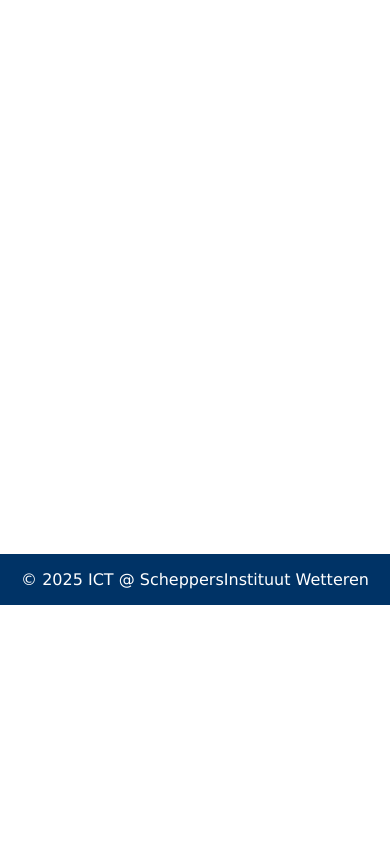
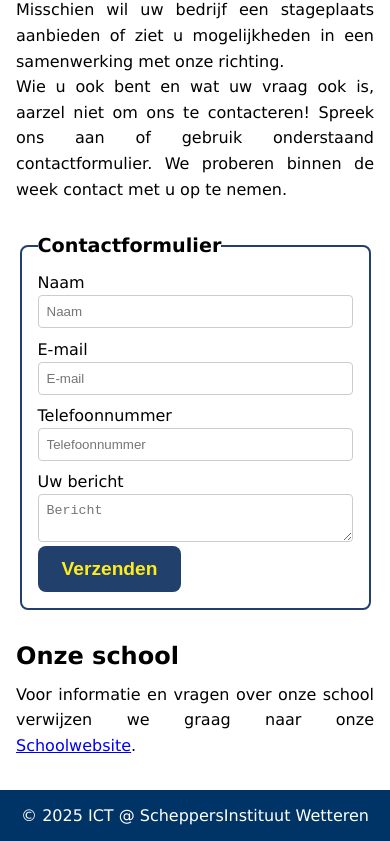
Before and after one commit to icstem/siwict, a plain HTML site: page docs/contact.html in a window 390 px wide. Shown: the part 239-1080 px from the top of the page. Before the commit the page ends 844 px from the top, so only its background shows below. Drawn offline with Linux system fonts and the light colour scheme.

Commit message:
contact: contactfurmulier aangemaakt

```diff
--- a/docs/contact.html
+++ b/docs/contact.html
@@ -6,6 +6,7 @@
   <meta name="viewport" content="width=device-width, initial-scale=1.0">
   <title>ICT @ ScheppersInstituut Wetteren</title>
   <link rel="stylesheet" href="styles/main.css">
+  <link rel="stylesheet" href="styles/contact.css">
   <link rel="icon" href="images/favicon.webp" type="image/x-icon">
 </head>
 
@@ -31,8 +32,55 @@
   <header>
     <h1>Contact</h1>
   </header>
+
   <main>
-
+    <section class="intro">
+      <h2>Contacteer ons!</h2>
+      <p>
+        Misschien ben je een leerling die interesse heeft in onze richting en zit je met vragen.<br>
+        Misschien wil uw bedrijf een stageplaats aanbieden of ziet u mogelijkheden in een samenwerking met onze
+        richting.<br>
+        Wie u ook bent en wat uw vraag ook is, aarzel niet om ons te contacteren! Spreek ons aan of gebruik onderstaand
+        contactformulier. We proberen binnen de week contact met u op te nemen.
+      </p>
+    </section>
+    <section class="content">
+      <form action="https://submit-form.com/1v3c8cpxq">
+        <fieldset>
+          <legend>
+            Contactformulier
+          </legend>
+          <input type="hidden" name="_redirect" value="https://siwict.be/thanks.html" />
+          <input type="hidden" name="_append" value="false" />
+          <div id="contactformulier">
+            <div>
+              <label for="name">Naam</label>
+              <input type="text" id="name" name="name" placeholder="Naam" required />
+            </div>
+            <div>
+              <label for="email">E-mail</label>
+              <input type="email" id="email" name="email" placeholder="E-mail" required />
+            </div>
+            <div>
+              <label for="phone">Telefoonnummer</label>
+              <input type="tel" id="phone" name="phone" placeholder="Telefoonnummer" />
+            </div>
+            <div id="bericht">
+              <label for="message">Uw bericht</label>
+              <textarea id="message" name="message" placeholder="Bericht" required></textarea>
+            </div>
+          </div>
+          <button type="submit">Verzenden</button>
+        </fieldset>
+      </form>
+    </section>
+    <section class="end">
+      <h2>Onze school</h2>
+      <p>
+        Voor informatie en vragen over onze school verwijzen we graag naar onze <a
+          href="https://www.scheppers-wetteren.be/">Schoolwebsite</a>.
+      </p>
+    </section>
   </main>
 
   <footer>
--- /dev/null
+++ b/docs/styles/contact.css
@@ -0,0 +1,74 @@
+/* Style rules only for contact.html */
+.end {
+  align-self: flex-start;
+}
+
+form {
+  width: 90ch;
+}
+
+legend {
+  font-weight: bold;
+  font-size: 1.2rem;
+}
+
+fieldset {
+  border: 2px solid var(--siw-blue);
+  padding: 1rem;
+  border-radius: 0.5rem;
+}
+
+#contactformulier {
+  display: block grid;
+  grid-template-columns: 3fr 4fr 3fr;
+  gap: 0.7rem;
+}
+
+div#bericht {
+  grid-column-start: 1;
+  grid-column-end: 4;
+}
+
+#contactformulier input,
+#contactformulier textarea {
+  width: 100%;
+  padding: 0.5rem;
+  border-radius: 4px;
+  border: 1px solid #ccc;
+}
+
+#contactformulier label {
+  display: block;
+  margin-bottom: 0.2rem;
+}
+
+button {
+  background-color: var(--siw-blue);
+  color: var(--siw-yellow);
+  font-size: 1.2rem;
+  font-weight: bold;
+  padding: 0.75rem 1.5rem;
+  border: none;
+  border-radius: 0.5rem;
+  cursor: pointer;
+  transition: background-color 0.3s ease;
+}
+
+button:hover {
+  background-color: #001f80;
+}
+
+@media (max-width: 120ch) {
+  #contactformulier {
+    grid-template-columns: 1fr;
+  }
+
+  div#bericht {
+    grid-column-start: 1;
+    grid-column-end: 2;
+  }
+
+  form {
+    width: 90vw;
+  }
+}
--- a/docs/styles/main.css
+++ b/docs/styles/main.css
@@ -29,7 +29,7 @@ nav {
 nav #logo {
   height: 6rem;
   width: auto;
-  transition: all 0.3s ease;
+  /* transition: all 0.3s ease 0.5s; */
 }
 
 nav #logo.scrolled {
@@ -60,7 +60,7 @@ nav #logo.scrolled {
   padding: 0.5rem 1rem;
   display: inline-block;
   border-radius: 0.3rem;
-  transition: background-color 0.3s, color 0.3s;
+  /* transition: background-color 0.3s, color 0.3s; */
 }
 
 #nav-menu li a:hover {
```
Also changed, not shown: docs/eindproject.html (+1 -1 lines), docs/thanks.html (added, +44 -0 lines), docs/vakken.html (+6 -6 lines).
